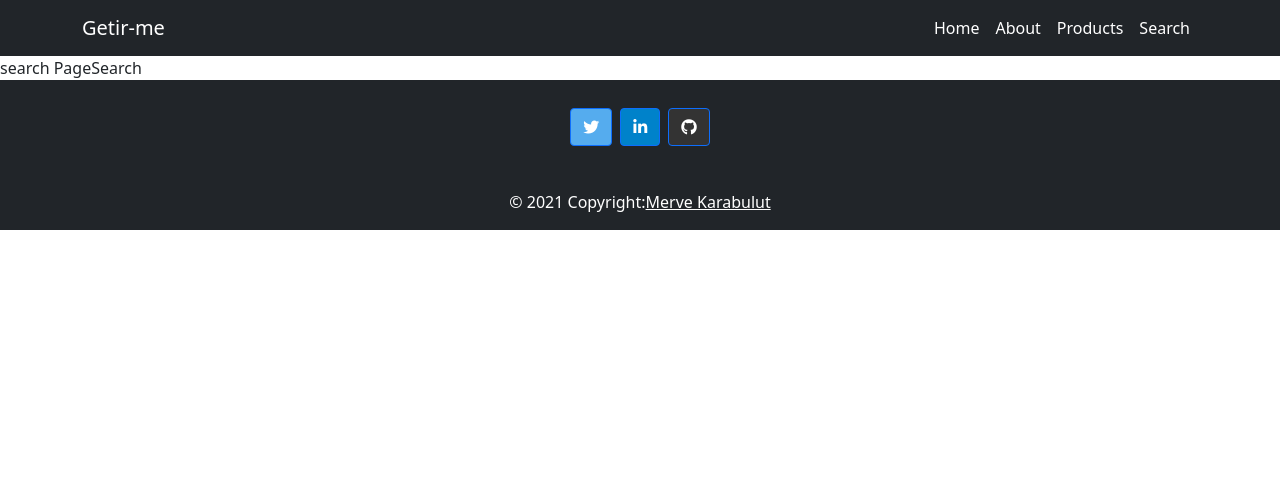
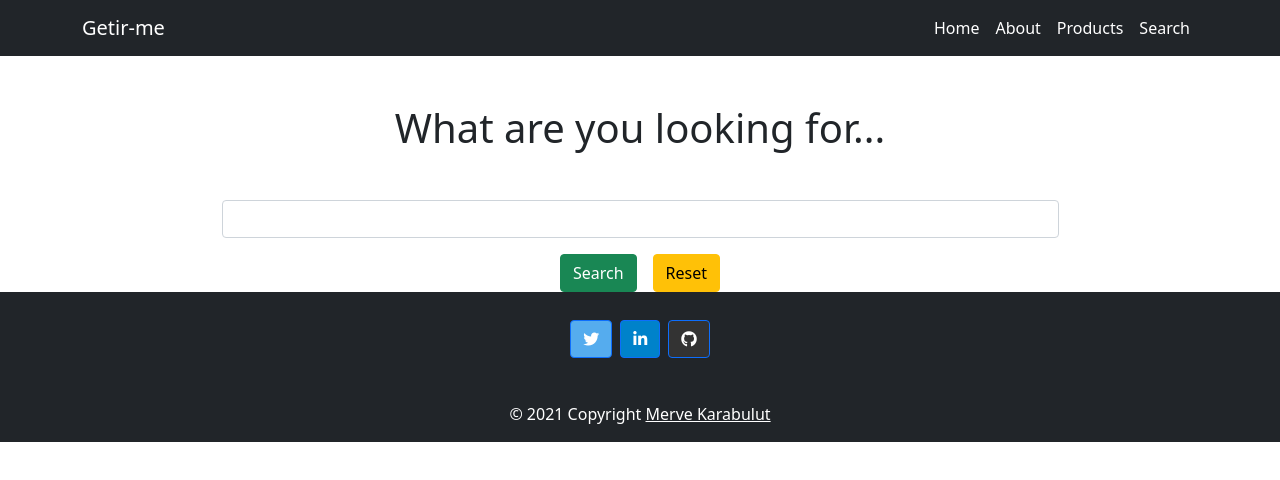
Before and after one commit to mervekrblt/upschool-react-assignment, a React (Create React App) app: page /search in a window 1280 px wide. Shown: the top 480 px of the page. Built offline with nearby package versions, Linux system fonts and the light colour scheme.

Commit message:
Add search component

```diff
--- a/public/index.html
+++ b/public/index.html
@@ -26,7 +26,7 @@
       work correctly both with client-side routing and a non-root public URL.
       Learn how to configure a non-root public URL by running `npm run build`.
     -->
-    <title>React App</title>
+    <title>At Your Mind in Hours</title>
   </head>
   <body>
     <noscript>You need to enable JavaScript to run this app.</noscript>
--- a/src/components/Search.js
+++ b/src/components/Search.js
@@ -1,4 +1,38 @@
-const Search = () => {
-return <>Search</>
+import { useState } from 'react'
+import { useLocation, useNavigate } from 'react-router-dom'
+
+const Search = (props) =>
+{
+  const location = useLocation()
+  const navigation = useNavigate()
+  const urlParams = new URLSearchParams(location.search)
+  const search = urlParams.get("q")
+  const [q, setQ] = useState(search)
+  console.log(location)
+
+  const inputHandler = (e) =>
+  {
+    e.preventDefault()
+    // PROBLEMMM
+      //console.log(e.target.search.value)
+      setQ(e.target.search.value)
+      //console.log(q)
+      //navigation(`/search?q=${q}`)
+    navigation(`/search?q=${e.target.search.value}`)
+  }
+
+
+  return <>
+    <div className="container">
+      <form onSubmit={inputHandler} className="mx-auto">
+        <input type="text" className="form-control w-75 my-3 mx-auto" name="search" defaultValue={q} />
+        <div className="text-center">
+          <button className="btn btn-success me-3" type="submit">Search</button>
+          <button className="btn btn-warning" type="reset" >Reset</button>
+        </div>
+
+      </form>
+    </div>
+  </>
 }
 export default Search
--- a/src/components/base/Footer.js
+++ b/src/components/base/Footer.js
@@ -1,4 +1,5 @@
-const Footer = () => {
+const Footer = () =>
+{
   return <>
     <footer className="bg-dark text-center text-white">
 
@@ -8,7 +9,7 @@ return <>
 
           <a
             className="btn btn-primary btn-floating m-1"
-          style={{backgroundColor: "#55acee"}}
+            style={{ backgroundColor: "#55acee" }}
             href="https://twitter.com/esrikhaller"
             role="button"
           ><i className="fab fa-twitter"></i
@@ -17,7 +18,7 @@ return <>
 
           <a
             className="btn btn-primary btn-floating m-1"
-          style={{backgroundColor: "#0082ca"}}
+            style={{ backgroundColor: "#0082ca" }}
             href="https://www.linkedin.com/in/merve-karabulut"
             role="button"
           ><i className="fab fa-linkedin-in"></i
@@ -25,7 +26,7 @@ return <>
 
           <a
             className="btn btn-primary btn-floating m-1"
-          style={{backgroundColor: "#333333"}}
+            style={{ backgroundColor: "#333333" }}
             href="https://github.com/mervekrblt"
             role="button"
           ><i className="fab fa-github"></i
@@ -37,7 +38,7 @@ return <>
 
 
       <div className="text-center p-3" >
-      © 2021 Copyright:
+        © 2021 Copyright {' '}
         <a className="text-white" href="https://www.linkedin.com/in/merve-karabulut">Merve Karabulut</a>
       </div>
 
--- a/src/pages/Home.js
+++ b/src/pages/Home.js
@@ -3,8 +3,8 @@ import Search from "../components/Search"
 
 const Home = () => {
 return <>
-<Search></Search>
-<About></About>
+  <Search></Search>
+  <About></About>
 </>
 }
 export default Home
--- a/src/pages/SearchPage.js
+++ b/src/pages/SearchPage.js
@@ -1,9 +1,17 @@
+import { useLocation } from "react-router-dom"
 import Search from "../components/Search"
 
 const SearchPage = () => {
+  const location = useLocation()
+  const urlParams = new URLSearchParams(location.search)
+  const search = urlParams.get("q")
+  console.log(search)
+  if(location.path === '/search') {
+
+  }
 return <>
-search Page
-<Search></Search>
+  <h1 className="text-center my-5">What are you looking for...</h1>
+  <Search ></Search>
 </>
 }
 export default SearchPage
```
Lines whose indentation alone changed are shown as unchanged.
